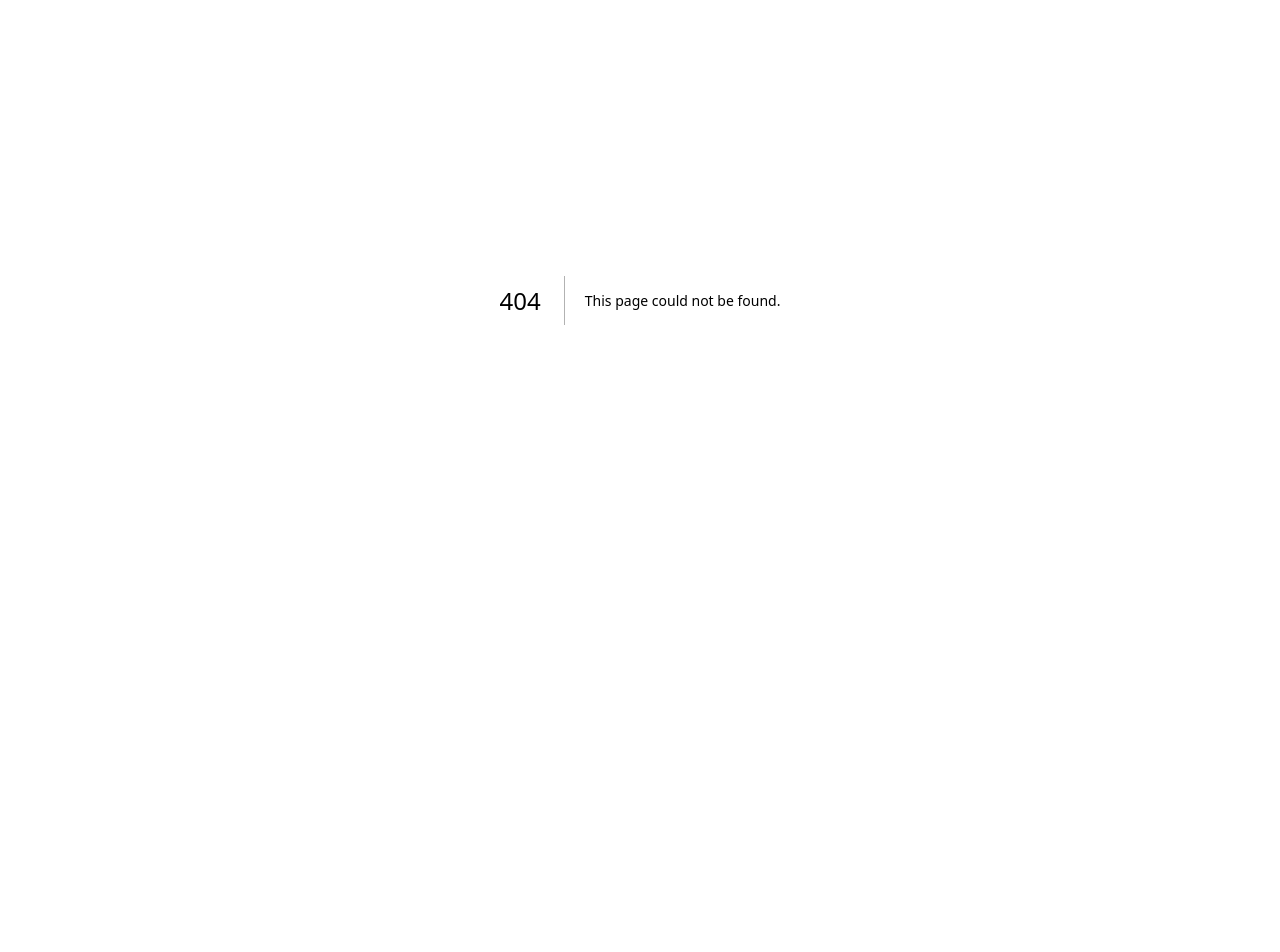
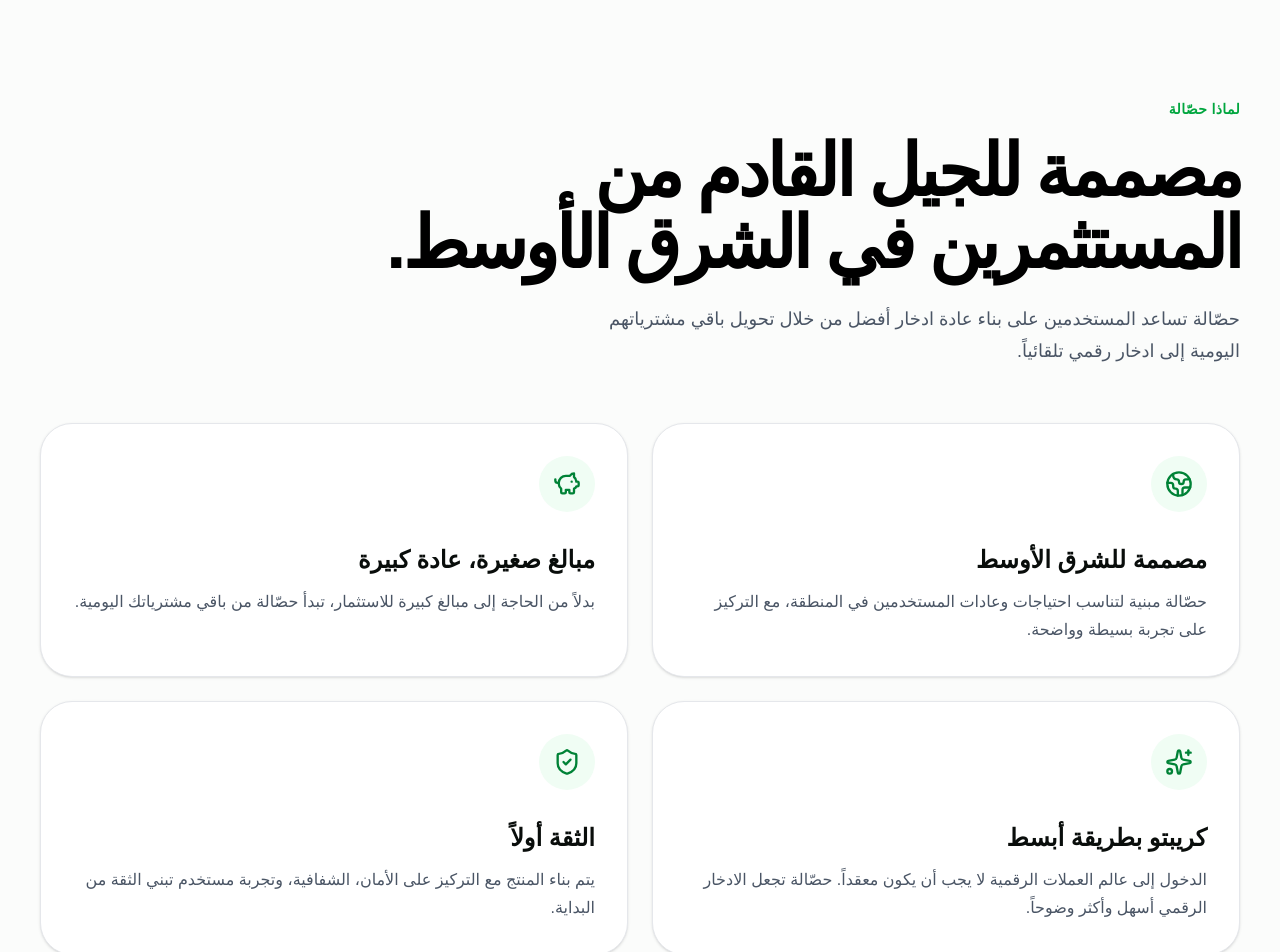
Before and after one commit to XxKaramxX/hassaleh-waitlist, a Next.js app: page /ar/why-hassaleh in a window 1280 px wide. Before the commit this address had no page. Shown: the part 100-1052 px from the top of the page. Before the commit the page ends 800 px from the top, so only its background shows below. Built offline with nearby package versions, Linux system fonts and the light colour scheme.

Commit message:
Create page.tsx

```diff
--- /dev/null
+++ b/app/ar/why-hassaleh/page.tsx
@@ -0,0 +1,84 @@
+import { Globe2, PiggyBank, ShieldCheck, Sparkles } from "lucide-react";
+import SiteNavbar from "@/components/SiteNavbar";
+
+export default function ArabicWhyHassalehPage() {
+  const points = [
+    {
+      title: "مصممة للشرق الأوسط",
+      text: "حصّالة مبنية لتناسب احتياجات وعادات المستخدمين في المنطقة، مع التركيز على تجربة بسيطة وواضحة.",
+      icon: Globe2,
+    },
+    {
+      title: "مبالغ صغيرة، عادة كبيرة",
+      text: "بدلاً من الحاجة إلى مبالغ كبيرة للاستثمار، تبدأ حصّالة من باقي مشترياتك اليومية.",
+      icon: PiggyBank,
+    },
+    {
+      title: "كريبتو بطريقة أبسط",
+      text: "الدخول إلى عالم العملات الرقمية لا يجب أن يكون معقداً. حصّالة تجعل الادخار الرقمي أسهل وأكثر وضوحاً.",
+      icon: Sparkles,
+    },
+    {
+      title: "الثقة أولاً",
+      text: "يتم بناء المنتج مع التركيز على الأمان، الشفافية، وتجربة مستخدم تبني الثقة من البداية.",
+      icon: ShieldCheck,
+    },
+  ];
+
+  return (
+    <main dir="rtl" className="min-h-screen bg-[#fbfcfb] text-[#090d0b]">
+      <SiteNavbar />
+
+      <section className="mx-auto max-w-7xl px-6 py-20 md:px-10 md:py-28">
+        <div className="max-w-4xl">
+          <p className="text-sm font-bold uppercase tracking-wide text-green-600">
+            لماذا حصّالة
+          </p>
+
+          <h1 className="mt-4 text-5xl font-semibold tracking-[-0.05em] text-black md:text-7xl">
+            مصممة للجيل القادم من المستثمرين في الشرق الأوسط.
+          </h1>
+
+          <p className="mt-6 max-w-2xl text-lg leading-8 text-gray-600">
+            حصّالة تساعد المستخدمين على بناء عادة ادخار أفضل من خلال تحويل باقي
+            مشترياتهم اليومية إلى ادخار رقمي تلقائياً.
+          </p>
+        </div>
+
+        <div className="mt-14 grid grid-cols-1 gap-6 md:grid-cols-2">
+          {points.map((point) => {
+            const Icon = point.icon;
+
+            return (
+              <div
+                key={point.title}
+                className="rounded-[2rem] border border-gray-200 bg-white p-8 shadow-sm"
+              >
+                <div className="flex h-14 w-14 items-center justify-center rounded-full bg-green-50 text-green-700">
+                  <Icon className="h-7 w-7" />
+                </div>
+
+                <h2 className="mt-8 text-2xl font-semibold">{point.title}</h2>
+
+                <p className="mt-3 leading-7 text-gray-600">{point.text}</p>
+              </div>
+            );
+          })}
+        </div>
+
+        <div className="mt-16 rounded-[2rem] border border-green-100 bg-gradient-to-r from-green-50 to-white p-8 md:p-12">
+          <h2 className="max-w-3xl text-3xl font-semibold tracking-tight md:text-5xl">
+            حصّالة لا تحاول جعل العملات الرقمية أكثر تعقيداً. بل تجعل الادخار
+            أسهل وتلقائياً.
+          </h2>
+
+          <p className="mt-6 max-w-2xl text-lg leading-8 text-gray-600">
+            الرؤية طويلة المدى هي أن تصبح حصّالة أسهل طريقة للمستخدمين في
+            المنطقة للادخار، الاستثمار، والوصول إلى الأصول الرقمية من خلال
+            خطوات يومية بسيطة.
+          </p>
+        </div>
+      </section>
+    </main>
+  );
+}
```
